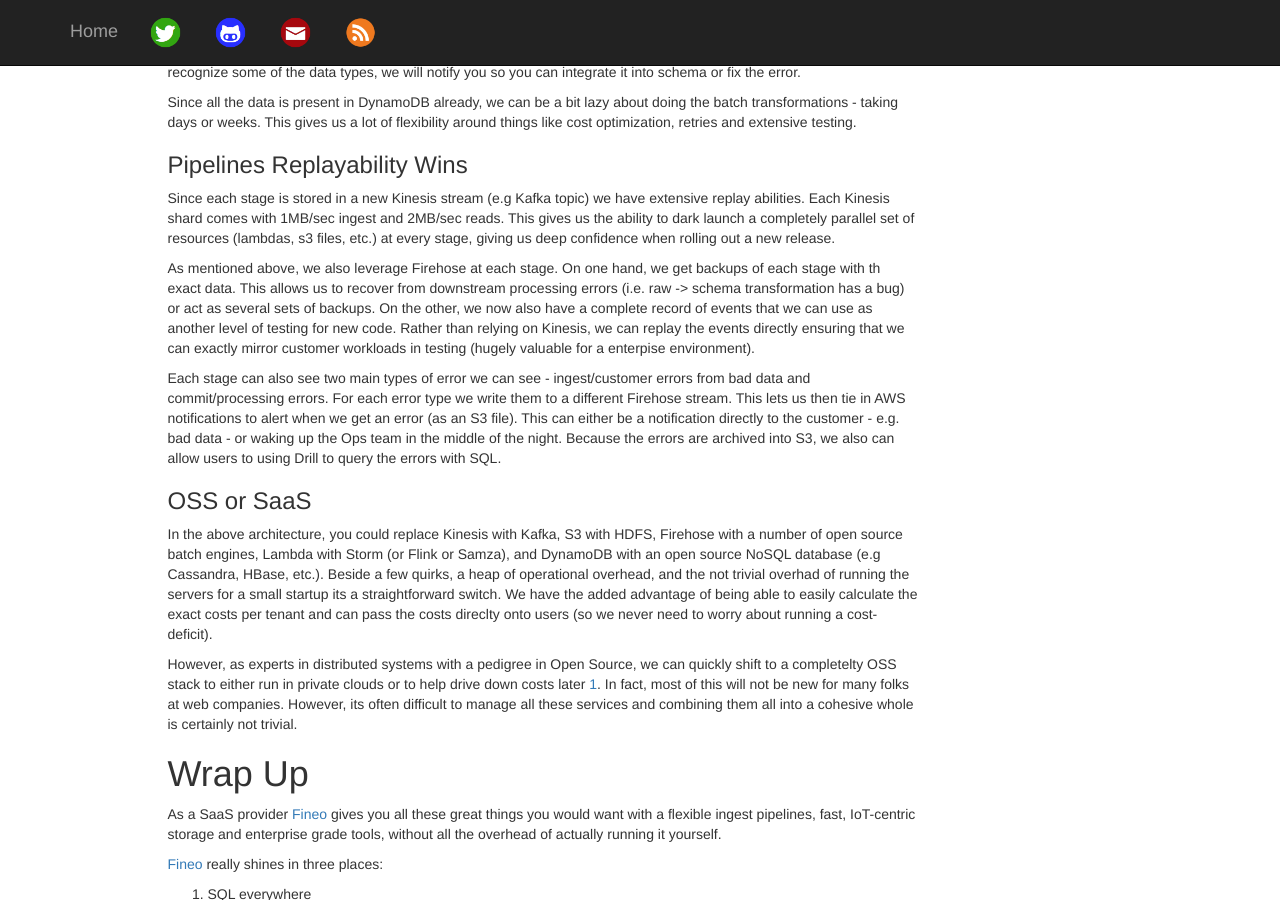
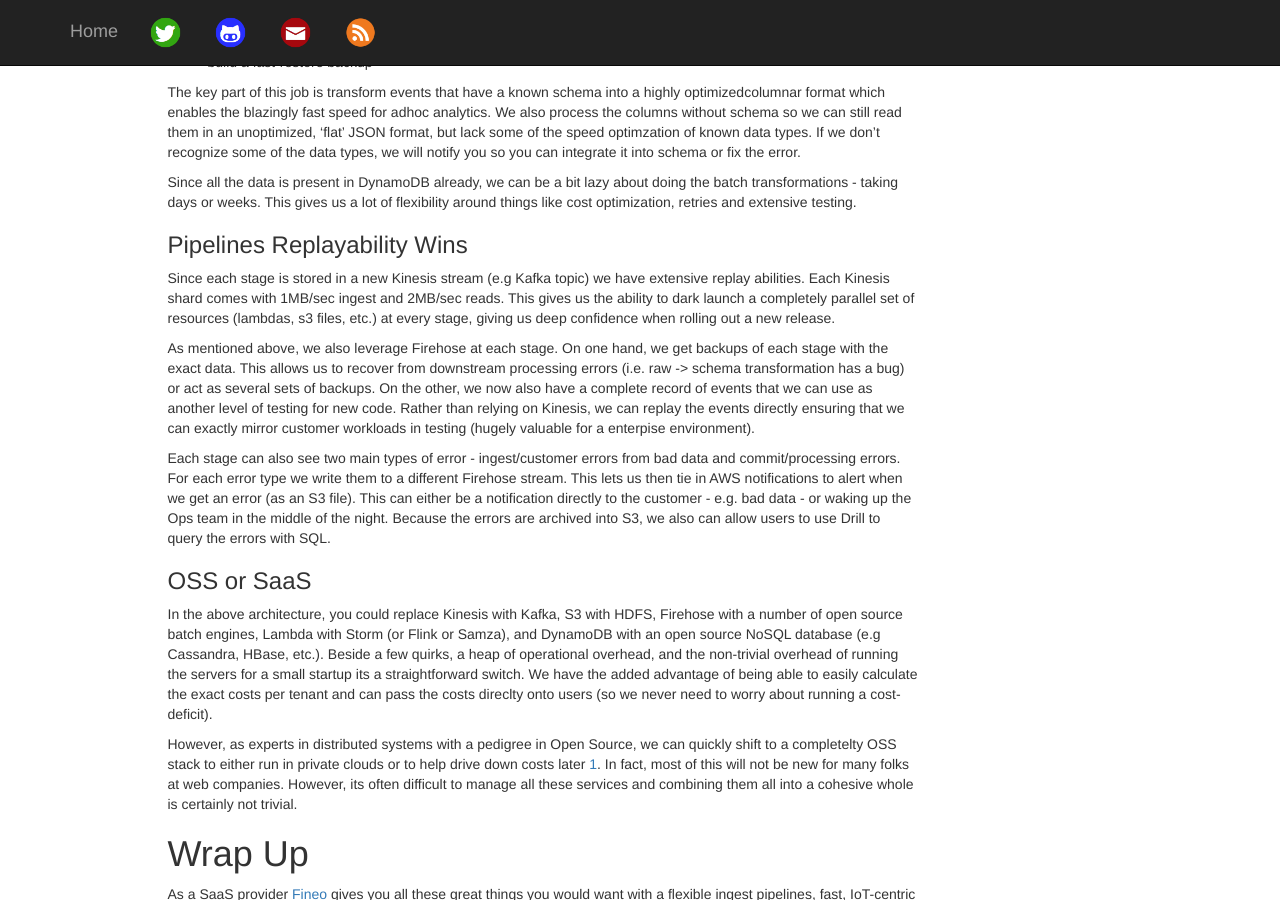
Before and after one commit to jyates/jyates.github.com, a Jekyll site: the page built from _posts/2017-05-01-fineo-internals-ingest.mg.md, in a window 1280 px wide and 900 px high, scrolled down 2742 px. Built offline with Jekyll 4.4.1, drawn with Linux system fonts in a browser that asks for light colours; nearby versions of some CDN libraries; library files that are not in the unit come from our copies; comment, search, counter and statistics services are not loaded; some of the changed text lies outside the part shown.

Commit message:
Fixing writing in the internals post

```diff
--- a/_posts/2017-05-01-fineo-internals-ingest.mg.md
+++ b/_posts/2017-05-01-fineo-internals-ingest.mg.md
@@ -4,7 +4,7 @@
 tags: iot, aws, time series, scalable, EMR, spark, dynamnodb, stream, processing
 ---
 
-With [Fineo]'s Beta availability ([link](https://app.fineo.io)), I thought it would be interesting to look at _how_ [Fineo] actually supports IoT-scale ingest and eliminates the need for traditional ETL pipelines and the maintainence of several data stores.
+With [Fineo]'s Beta availability ([link](https://app.fineo.io)), I thought it would be interesting to look at _how_ [Fineo] actually supports IoT-scale ingest and eliminates the need for traditional pipelines and the maintainence of several data stores. The transfer and conversion of data between these data stores (known as an Extract-Transform-Load, or ETL, process) tend to be very manual and fragile, making them a constant pain point. By eliminating the core ETL processes, instead driving it into the core of the platform Fineo frees people from the burden of data cleanliness and management, allowing them to focus on their business.
 
 The advent of the Interet of Things (IoT) means almost every industry is generating several orders of magnitude more data than they have ever seen. 'Traditional' web companies are the only place to come close to this scale of data. Unfortunately, the standarde Big Data tools tend to be unwieldy and capital intensive (even though they run on "commodity" hardware). While many companies recognize the potential of Big Data, few can actualize it due to the difficulty finding experts to manage these distributed systems for many industries (i.e. its hard to convince engineers that counting bolts is interesting).
 
@@ -80,13 +80,13 @@
 
 Since each stage is stored in a new Kinesis stream (e.g Kafka topic) we have extensive replay abilities. Each Kinesis shard comes with 1MB/sec ingest and 2MB/sec reads. This gives us the ability to dark launch a completely parallel set of resources (lambdas, s3 files, etc.) at every stage, giving us deep confidence when rolling out a new release.
 
-As mentioned above, we also leverage Firehose at each stage. On one hand, we get backups of each stage with th exact data. This allows us to recover from downstream processing errors (i.e. raw -> schema transformation has a bug) or act as several sets of backups. On the other, we now also have a complete record of events that we can use as another level of testing for new code. Rather than relying on Kinesis, we can replay the events directly ensuring that we can exactly mirror customer workloads in testing (hugely valuable for a enterpise environment).
+As mentioned above, we also leverage Firehose at each stage. On one hand, we get backups of each stage with the exact data. This allows us to recover from downstream processing errors (i.e. raw -> schema transformation has a bug) or act as several sets of backups. On the other, we now also have a complete record of events that we can use as another level of testing for new code. Rather than relying on Kinesis, we can replay the events directly ensuring that we can exactly mirror customer workloads in testing (hugely valuable for a enterpise environment).
 
-Each stage can also see two main types of error we can see - ingest/customer errors from bad data and commit/processing errors. For each error type we write them to a different Firehose stream. This lets us then tie in AWS notifications to alert when we get an error (as an S3 file). This can either be a notification directly to the customer - e.g. bad data -  or waking up the Ops team in the middle of the night. Because the errors are archived into S3, we also can allow users to using Drill to query the errors with SQL.
+Each stage can also see two main types of error - ingest/customer errors from bad data and commit/processing errors. For each error type we write them to a different Firehose stream. This lets us then tie in AWS notifications to alert when we get an error (as an S3 file). This can either be a notification directly to the customer - e.g. bad data -  or waking up the Ops team in the middle of the night. Because the errors are archived into S3, we also can allow users to use Drill to query the errors with SQL.
 
 ### OSS or SaaS
 
-In the above architecture, you could replace Kinesis with Kafka, S3 with HDFS, Firehose with a number of open source batch engines, Lambda with Storm (or Flink or Samza), and DynamoDB with an open source NoSQL database (e.g Cassandra, HBase, etc.). Beside a few quirks, a heap of operational overhead, and the not trivial overhad of running the servers for a small startup its a straightforward switch. We  have the added advantage of being able to easily calculate the exact costs per tenant and can pass the costs direclty onto users (so we never need to worry about running a cost-deficit).
+In the above architecture, you could replace Kinesis with Kafka, S3 with HDFS, Firehose with a number of open source batch engines, Lambda with Storm (or Flink or Samza), and DynamoDB with an open source NoSQL database (e.g Cassandra, HBase, etc.). Beside a few quirks, a heap of operational overhead, and the non-trivial overhead of running the servers for a small startup its a straightforward switch. We  have the added advantage of being able to easily calculate the exact costs per tenant and can pass the costs direclty onto users (so we never need to worry about running a cost-deficit).
 
 However, as experts in distributed systems with a pedigree in Open Source, we can quickly shift to a completelty OSS stack to either run in private clouds or to help drive down costs later [1](#1-costs). In fact, most of this will not be new for many folks at web companies. However, its often difficult to manage all these services and combining them all into a cohesive whole is certainly not trivial.
 
```
